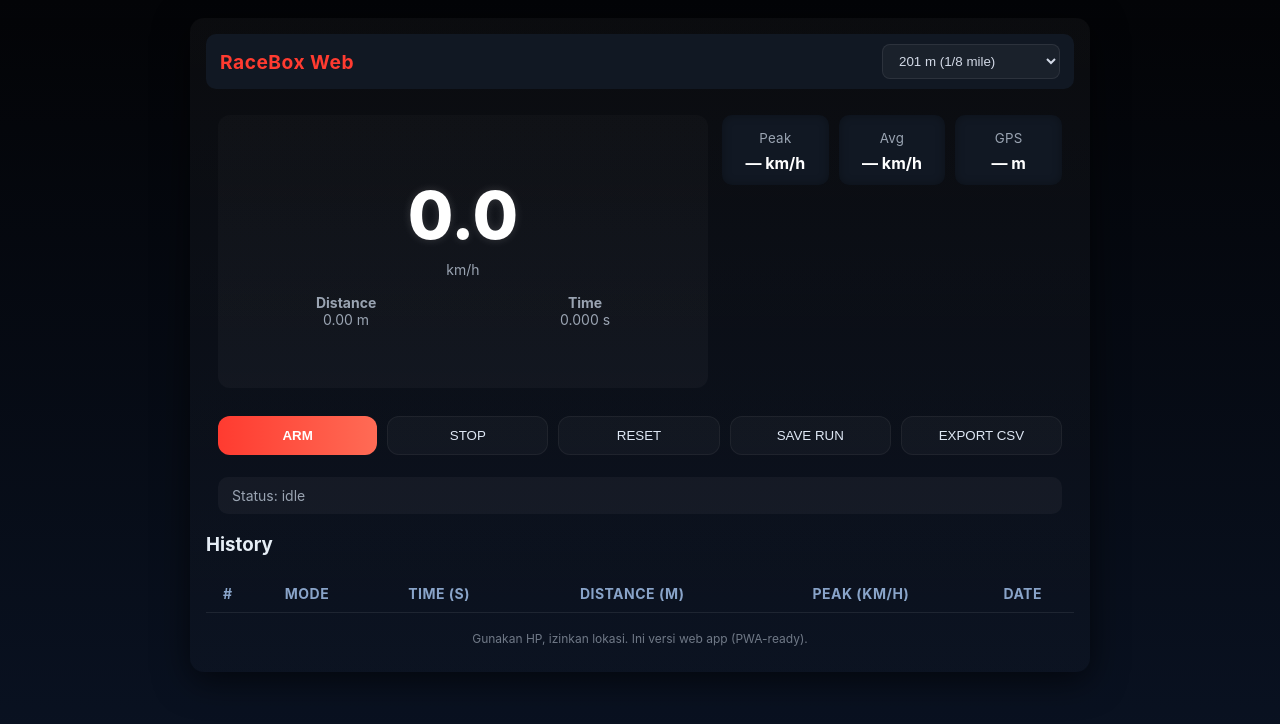
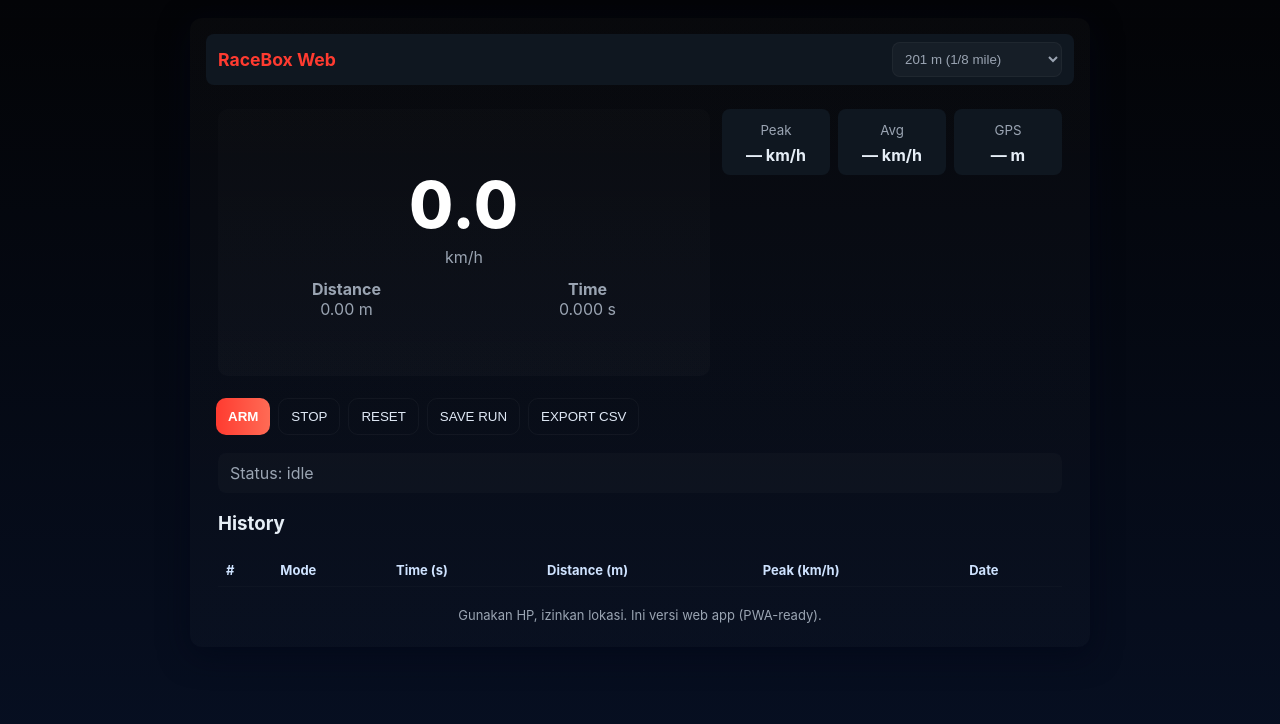
Before and after one commit to MuhamadFakhriHidayatullah/racebox-fastlock, a plain HTML site: page index.html in a window 1280 px wide. Drawn offline with Linux system fonts and the light colour scheme.

Commit message:
Update style.css

```diff
--- a/style.css
+++ b/style.css
@@ -1,251 +1,43 @@
-/* RaceBox Web - Improved UI (Dark Neon Edition) */
+/* RaceBox Web - App style */
 :root{
-  --bg:#08090d;
-  --card:#111823;
+  --bg:#0b0b0f;
+  --card:#0f1720;
   --accent:#ff3b30;
-  --accent2:#ff6b55;
   --muted:#9aa4b2;
-  --glass: rgba(255,255,255,0.04);
+  --glass: rgba(255,255,255,0.03);
 }
+*{box-sizing:border-box}
+html,body{height:100%;margin:0;font-family:Inter,system-ui,Arial;background:linear-gradient(180deg,#030407 0%, #071024 100%);color:#e6eef6}
+.app{max-width:900px;margin:18px auto;padding:16px;border-radius:12px;background:linear-gradient(180deg, rgba(255,255,255,0.02), rgba(255,255,255,0.01));box-shadow:0 8px 30px rgba(2,6,23,0.6)}
+.topbar{display:flex;justify-content:space-between;align-items:center;padding:8px 12px;border-radius:8px;background:var(--card);margin-bottom:12px}
+.brand{font-weight:700;color:var(--accent);font-size:1.1rem}
+.modes select{padding:8px;border-radius:8px;background:var(--glass);border:1px solid rgba(255,255,255,0.04);color:var(--muted)}
 
-*{
-  box-sizing:border-box;
-  -webkit-tap-highlight-color: transparent;
+.display{display:flex;gap:12px;padding:12px}
+.left-panel{flex:1;background:linear-gradient(180deg, rgba(255,255,255,0.01), rgba(255,255,255,0.02));padding:14px;border-radius:10px;display:flex;flex-direction:column;align-items:center;justify-content:center}
+.big-speed{font-size:64px;font-weight:800;color:#fff;letter-spacing:1px}
+.unit{color:var(--muted);margin-top:4px}
+.small-row{display:flex;gap:18px;margin-top:12px;width:100%;justify-content:space-around}
+.small-row div{ text-align:center;color:var(--muted)}
+.right-panel{width:340px;display:flex;flex-direction:column;gap:10px}
+.meters{display:flex;gap:8px;justify-content:space-between}
+.meter{flex:1;background:var(--card);padding:10px;border-radius:8px;text-align:center}
+.meter small{color:var(--muted)}
+.meter div{margin-top:6px;font-weight:700}
+
+.controls{display:flex;gap:8px;padding:10px}
+.btn{padding:10px 12px;border-radius:10px;border:1px solid rgba(255,255,255,0.04);background:transparent;color:#dfe8f5;cursor:pointer}
+.btn.primary{background:linear-gradient(90deg,var(--accent),#ff6b55);color:#fff;font-weight:700;border:none}
+.statusbar{padding:10px 12px;margin:8px 12px;border-radius:8px;background:rgba(255,255,255,0.02);color:var(--muted)}
+
+.history{margin:12px}
+.history table{width:100%;border-collapse:collapse;color:#cfe3ff}
+.history th, .history td{padding:8px;border-bottom:1px solid rgba(255,255,255,0.02);text-align:left;font-size:13px}
+.footer{padding:8px;color:var(--muted);font-size:13px;text-align:center;margin-top:6px}
+
+/* responsive */
+@media(max-width:780px){
+  .display{flex-direction:column}
+  .right-panel{width:100%}
+  .big-speed{font-size:48px}
 }
-
-html,body{
-  height:100%;
-  margin:0;
-  padding:0;
-  font-family:Inter,system-ui,Arial;
-  background:linear-gradient(180deg,#030407 0%, #0a1324 100%);
-  color:#e6eef6;
-}
-
-.app{
-  max-width:900px;
-  margin:18px auto;
-  padding:16px;
-  border-radius:14px;
-  background:linear-gradient(180deg, rgba(255,255,255,0.03), rgba(255,255,255,0.01));
-  box-shadow:0 8px 35px rgba(0,0,0,0.6);
-}
-
-/* =================== TOP BAR =================== */
-
-.topbar{
-  display:flex;
-  justify-content:space-between;
-  align-items:center;
-  padding:10px 14px;
-  border-radius:10px;
-  background:var(--card);
-  margin-bottom:14px;
-}
-
-.brand{
-  font-weight:700;
-  color:var(--accent);
-  font-size:1.2rem;
-  letter-spacing:0.5px;
-}
-
-.modes select{
-  padding:8px 12px;
-  border-radius:8px;
-  background:var(--glass);
-  border:1px solid rgba(255,255,255,0.08);
-  color:#d2d9e6;
-  cursor:pointer;
-}
-
-/* =================== DISPLAY =================== */
-
-.display{
-  display:flex;
-  gap:14px;
-  padding:12px;
-}
-
-.left-panel{
-  flex:1;
-  background:linear-gradient(180deg, rgba(255,255,255,0.02), rgba(255,255,255,0.03));
-  padding:16px;
-  border-radius:12px;
-  display:flex;
-  flex-direction:column;
-  align-items:center;
-  justify-content:center;
-  text-align:center;
-}
-
-.big-speed{
-  font-size:66px;
-  font-weight:800;
-  color:#fff;
-  text-shadow:0 0 10px rgba(255,255,255,0.15);
-}
-
-.unit{
-  color:var(--muted);
-  margin-top:6px;
-  font-size:14px;
-}
-
-.small-row{
-  display:flex;
-  gap:20px;
-  margin-top:16px;
-  width:100%;
-  justify-content:space-around;
-}
-
-.small-row div{
-  color:var(--muted);
-  font-size:14px;
-}
-
-/* RIGHT PANEL */
-
-.right-panel{
-  width:340px;
-  display:flex;
-  flex-direction:column;
-  gap:12px;
-}
-
-.meters{
-  display:flex;
-  gap:10px;
-}
-
-.meter{
-  flex:1;
-  background:var(--card);
-  padding:12px;
-  border-radius:10px;
-  text-align:center;
-  box-shadow:0 0 10px rgba(0,0,0,0.3) inset;
-}
-
-.meter small{
-  color:var(--muted);
-  letter-spacing:0.3px;
-}
-
-.meter div{
-  margin-top:6px;
-  font-weight:700;
-  font-size:16px;
-  color:#fff;
-}
-
-/* =================== BUTTONS =================== */
-
-.controls{
-  display:flex;
-  gap:10px;
-  padding:12px;
-  margin-top:4px;
-}
-
-.btn{
-  padding:11px 14px;
-  border-radius:12px;
-  border:1px solid rgba(255,255,255,0.05);
-  background:rgba(255,255,255,0.03);
-  color:#dfe8f5;
-  cursor:pointer;
-  flex:1;
-  font-weight:500;
-  transition:0.15s;
-}
-
-.btn:hover{
-  background:rgba(255,255,255,0.06);
-}
-
-.btn.primary{
-  background:linear-gradient(90deg,var(--accent),var(--accent2));
-  color:#fff;
-  border:none;
-  font-weight:700;
-}
-
-.btn.primary:hover{
-  filter:brightness(1.15);
-}
-
-/* =================== STATUS BAR =================== */
-
-.statusbar{
-  padding:10px 14px;
-  margin:10px 12px;
-  border-radius:10px;
-  background:rgba(255,255,255,0.04);
-  color:var(--muted);
-  font-size:14px;
-}
-
-/* =================== HISTORY =================== */
-
-.history{
-  margin-top:16px;
-}
-
-.history table{
-  width:100%;
-  border-collapse:collapse;
-  color:#d3e7ff;
-  font-size:14px;
-}
-
-.history th{
-  padding:10px 6px;
-  border-bottom:1px solid rgba(255,255,255,0.08);
-  color:#89a4c9;
-  text-transform:uppercase;
-  letter-spacing:0.5px;
-}
-
-.history td{
-  padding:8px 6px;
-  border-bottom:1px solid rgba(255,255,255,0.03);
-}
-
-/* =================== FOOTER =================== */
-
-.footer{
-  padding:10px;
-  color:var(--muted);
-  font-size:12px;
-  text-align:center;
-  opacity:0.7;
-  margin-top:8px;
-}
-
-/* =================== RESPONSIVE =================== */
-
-@media(max-width:780px){
-  .display{
-    flex-direction:column;
-  }
-  .right-panel{
-    width:100%;
-  }
-  .big-speed{
-    font-size:54px;
-  }
-}
-
-@media(max-width:480px){
-  .big-speed{
-    font-size:44px;
-  }
-  .controls{
-    flex-direction:column;
-  }
-  .btn{
-    width:100%;
-  }
-}
```
